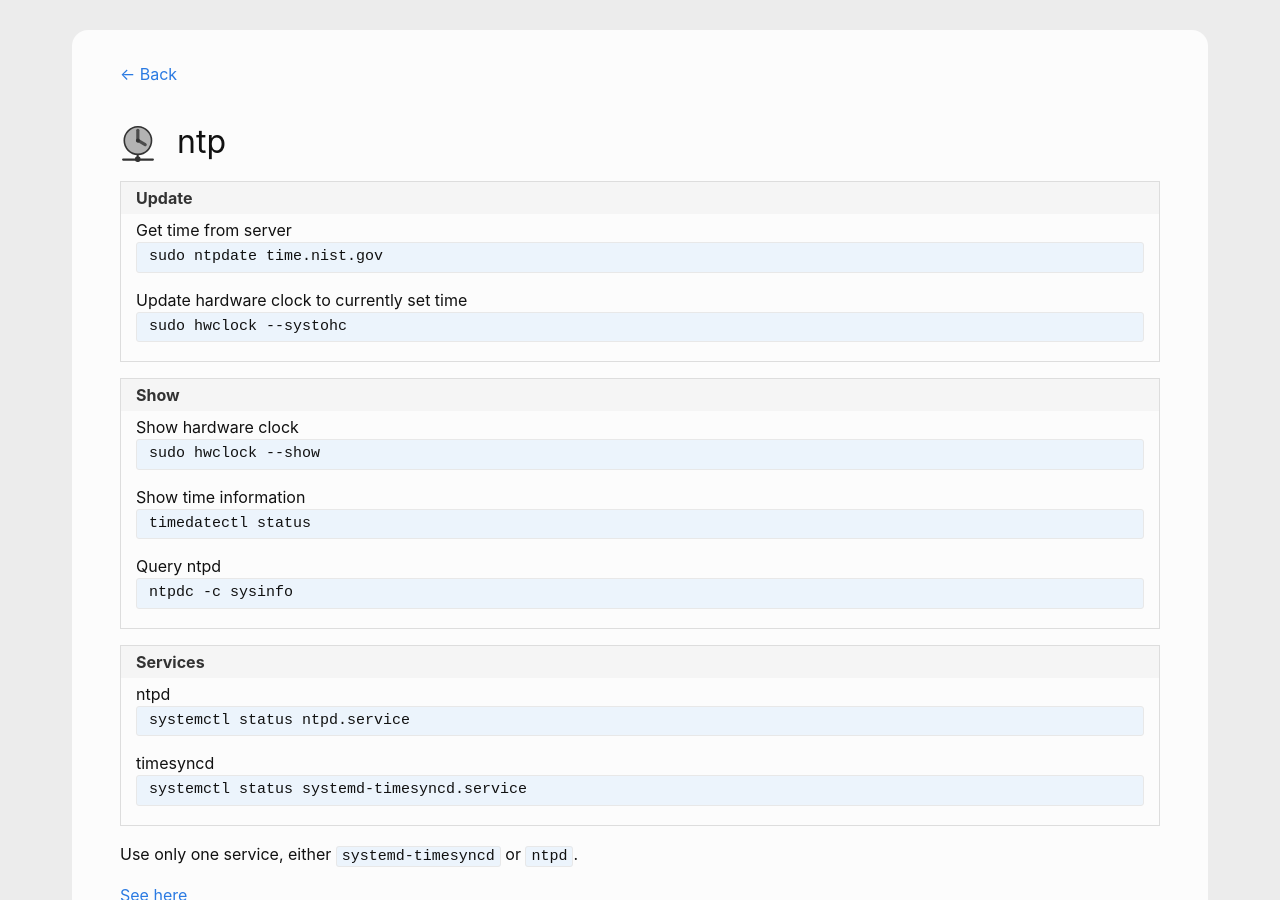
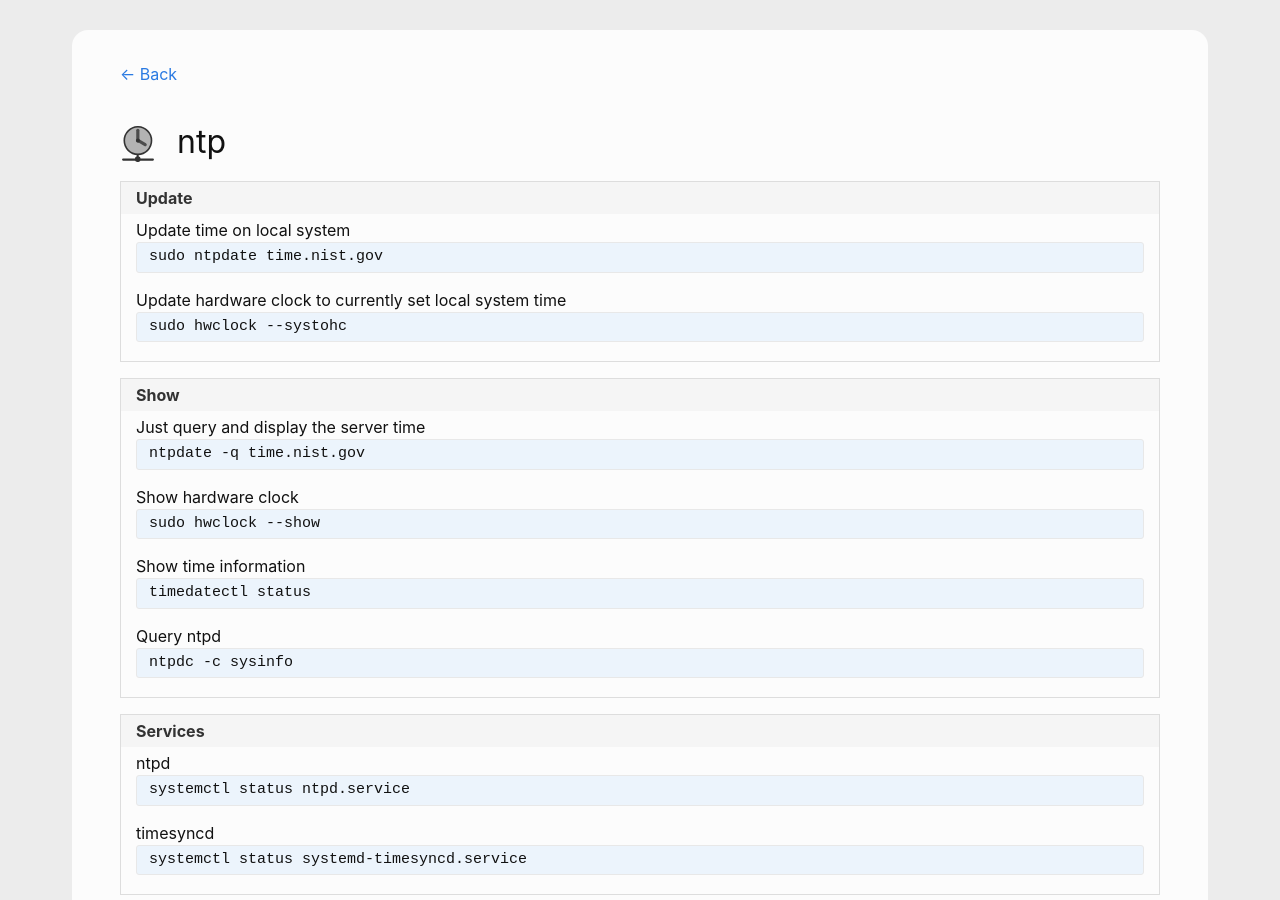
Before and after one commit to andreas-mausch/cheatsheets, a Jekyll site: the page built from _cheatsheets/ntp.md, in a window 1280 px wide and 900 px high. Built offline with Jekyll 4.4.1, drawn with Linux system fonts in a browser that asks for light colours.

Commit message:
ntp: Add a "just query" command

```diff
--- a/_cheatsheets/ntp.md
+++ b/_cheatsheets/ntp.md
@@ -5,10 +5,11 @@
 section:
   - name: Update
     commands:
-      Get time from server: sudo ntpdate time.nist.gov
-      Update hardware clock to currently set time: sudo hwclock --systohc
+      Update time on local system: sudo ntpdate time.nist.gov
+      Update hardware clock to currently set local system time: sudo hwclock --systohc
   - name: Show
     commands:
+      Just query and display the server time: ntpdate -q time.nist.gov
       Show hardware clock: sudo hwclock --show
       Show time information: timedatectl status
       Query ntpd: ntpdc -c sysinfo
```
